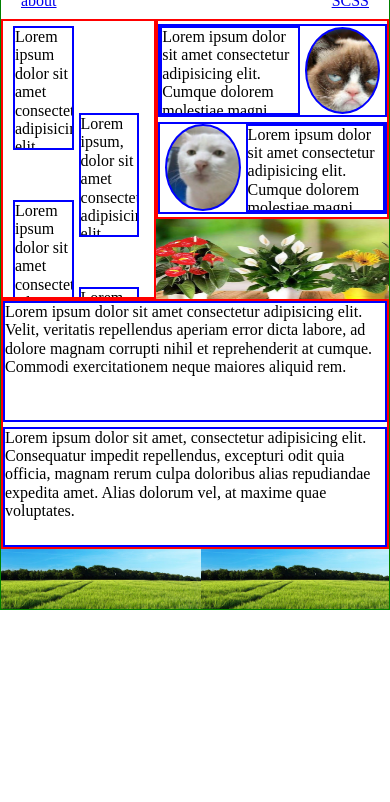
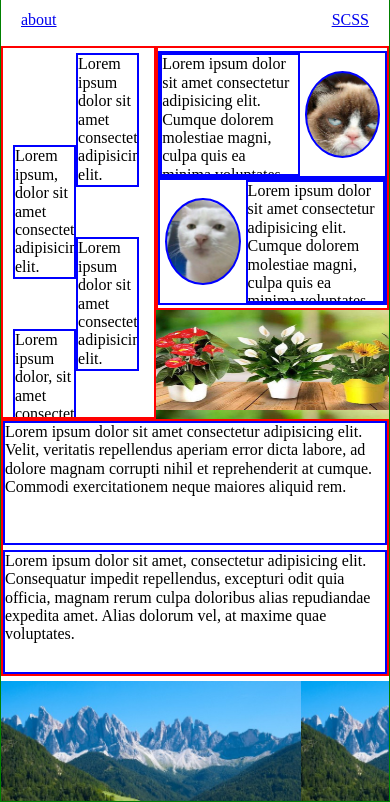
Before and after one commit to SuppZorr/homework, a plain HTML site: page hw2508/index.html in a window 390 px wide. Shown: the part 42-844 px from the top of the page. Drawn offline with nearby package versions, Linux system fonts and the light colour scheme.

Commit message:
grid layout

```diff
--- a/hw2508/styles/main.scss
+++ b/hw2508/styles/main.scss
@@ -1,10 +1,12 @@
 main {
     border: 1px solid green;
+    box-sizing: border-box;
+    height: 100vh;
     max-width: 1200px;
     margin: 0 auto;
     display: grid;
     grid-template-columns: 3fr 3fr 2fr 4fr ;
-    grid-template-rows: 60px  200px 100px 40px 150px 60px;
+    grid-template-rows: 1fr  3fr 1.5fr 0.5fr 2fr 100px;
     grid-template-areas:
     "lg lg lg ab"
     "as c1 c1 c1"
@@ -21,6 +23,7 @@ main {
     display: flex;
     justify-content: center;
     align-items: center;
+    border-right: 2px solid ;
 }
 
 .about {
@@ -36,16 +39,16 @@ aside {
     padding: 5px 15px 0px 10px;
     grid-area: as;
     display:grid;
-    grid-template-columns: repeat(4, 1fr)  ;
-    grid-template-rows: 1fr 1fr 1fr 1fr 1fr;
+    grid-template-columns:  1fr 1fr  ;
+    grid-template-rows: repeat(5, 1fr);
     grid-template-areas:
-    "lr1 lr1  . . "
-    "lr1 lr1  lr2 lr2 "
-    "lr3 lr3  lr2 lr2 "
-    "lr3 lr3  lr4 lr4 "
-    ".   .    lr4 lr4 "  ;
+    "lr1   . "
+    "lr1   lr2 "
+    "lr3   lr2 "
+    "lr3   lr4 "
+    ".     lr4 "  ;
     border: 2px solid red;
-    gap: 50px 5px  ;
+    gap: 50px 0  ;
     overflow-y:scroll;
 
 }
@@ -53,20 +56,29 @@ aside {
 aside * {
     border: 2px solid blue;
     overflow: hidden;
-    height: 120px;
+    height: 130px;
 }
 
 .content1 {
     grid-area: c1;
+    max-height: 30vh;
     display:grid;
-    grid-template-columns: repeat(16, 1fr) ;
+    grid-template-columns:  1fr  ;
+    grid-template-rows: 1fr 1fr  ;
+    grid-template-areas:
+    "lr5"
+    "lr6";
+
+
+
+   /* grid-template-columns: repeat(16, 1fr) ;
     grid-template-rows: 1fr 1fr  ;
     grid-template-areas:
     "lr5 lr5 lr5 lr5 lr5 lr5 lr5 lr5 lr5 . . . . . . ."
-    ". . .   .  . .   . lr6 lr6 lr6 lr6 lr6 lr6 lr6 lr6 lr6";
+    ". . .   .  . .   . lr6 lr6 lr6 lr6 lr6 lr6 lr6 lr6 lr6";*/
     padding: 3px 0;
     border: 2px solid red;
-    gap: 5px 5px;
+    /*gap: 5px 5px;*/
 
 }
 
@@ -93,6 +105,7 @@ aside * {
 
 
 .content4 {
+    max-height: 20vh;
     grid-area: c4;
     display:grid;
     grid-template-columns: 1fr 1fr  ;
@@ -109,8 +122,9 @@ aside * {
 }
 
 footer {
+
     grid-area: ft;
-    background-image: url(../images/hills.jpg)
+    background-image: url(../images/mountain.jpg)
 
 }
 
@@ -132,8 +146,11 @@ footer {
 
 .lorem5 {
     grid-area: lr5;
+    justify-self: start;
     display:flex;
     justify-content: space-between;
+    max-width: 450px;
+    min-width:  0px;
 
     .pic {
         background-image: url(../images/cat1.jpg);
@@ -147,6 +164,10 @@ footer {
     grid-area: lr6;
     display:flex;
     justify-content: space-between;
+    max-width: 450px;
+    min-width:  0px;
+    justify-self: end;
+
     .pic {
         background-image: url(../images/cat2.jpg);
         align-self: center;
@@ -185,15 +206,26 @@ footer {
         display:none;
     }
 
-    .content1  {
+    aside {
+        grid-template-areas:
+        " .   lr1"
+        " lr2 lr1 "
+        " lr2 lr3 "
+        " lr4 lr3 "
+        " lr4   . "  ;
+
+    }
+    /*.content1  {
+        max-height: 30vh;
         grid-template-columns: 1fr ;
         grid-template-rows: 1fr 1fr  ;
         grid-template-areas:
         "lr5"
         "lr6";
-    }
+    }*/
 
     .content4 {
+        max-height: 30vh;
         grid-template-columns: 1fr ;
         grid-template-rows: 1fr 1fr  ;
         grid-template-areas:
@@ -204,7 +236,7 @@ footer {
     main {
 
         grid-template-columns: 4fr 1fr 5fr   ;
-        grid-template-rows: 25px  35px 200px 80px 250px 60px;
+        grid-template-rows: 0.4fr  0.6fr 2.75fr 1.25fr 3fr 120px;
         grid-template-areas:
         "lg lg lg "
         "ab ab ab "
@@ -214,6 +246,9 @@ footer {
         "ft ft ft ";
     }
 
+    .lorem6 {
 
+        justify-self: start;
+    }
 
 }
```
Also changed, not shown: hw2508/images/hills.jpg (deleted), hw2508/images/mountain.jpg (added), hw2508/styles/main.css, 1 other file.
